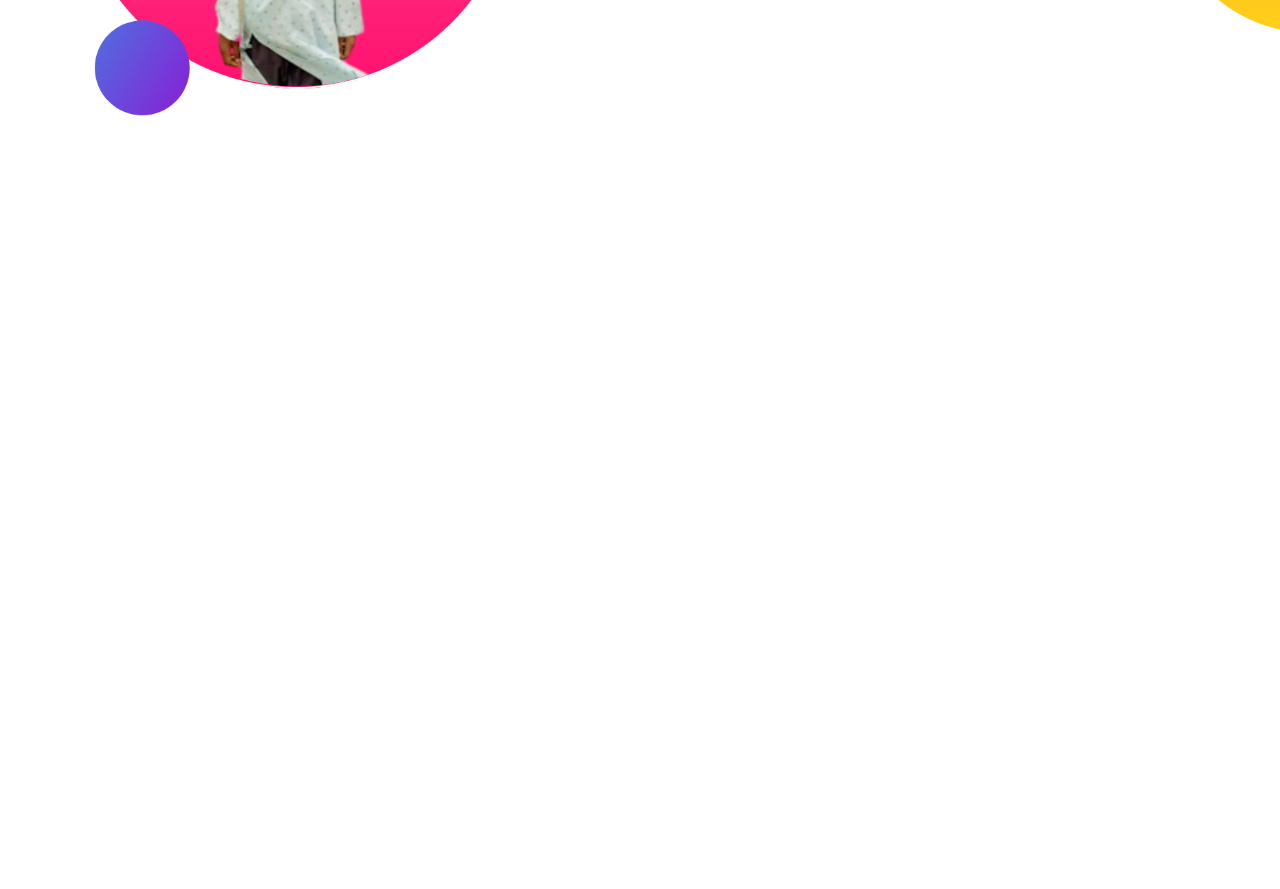
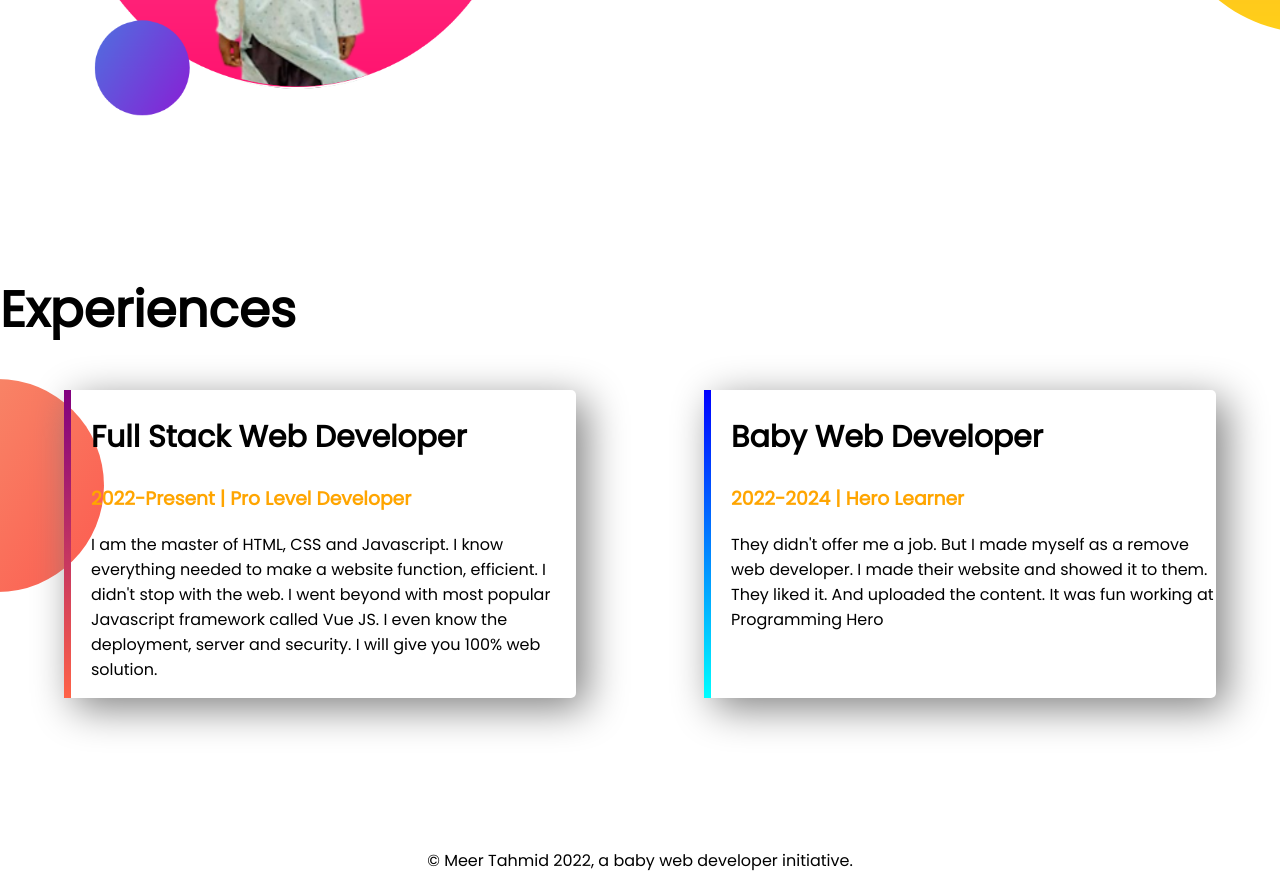
Before and after one commit to MeerTahmids/developer-portfolio, a plain HTML site: page index.html in a window 1280 px wide. Shown: the part 1001-1890 px from the top of the page. Before the commit the page ends 1274 px from the top, so only its background shows below. Drawn offline with Linux system fonts and the light colour scheme.

Commit message:
end of the line

```diff
--- a/index.html
+++ b/index.html
@@ -13,7 +13,7 @@
 </head>
 
 <body>
-    <section class="top-banner">
+    <section class="top-banner flexible-container">
         <div class="half-width">
             <h1>Welcome To</h1>
             <h1><span class="orange-color">Meer Tahmid</span> World</h1>
@@ -26,7 +26,7 @@
         <div class="half-width"><img src="images/Tahmid 01.png" alt=""></div>
     </section>
 
-    <section class="dream-big">
+    <section class="dream-big flexible-container">
 
         <div class="half-width">
             <img src="images/Tahmid 02.png" alt="">
@@ -42,6 +42,35 @@
         </div>
 
     </section>
+
+    <section class="experienc-area">
+
+        <h1>Experiences</h1>
+        <div class="flexible-container">
+            <div id="full-stack-experience" class="experienc-item">
+                <h2>Full Stack Web Developer</h2>
+                <h3 class="orange-color">2022-Present | Pro Level Developer</h3>
+                <p>I am the master of HTML, CSS and Javascript. I know everything needed to make a website function,
+                    efficient. I didn't stop with the web. I went beyond with most popular Javascript framework called
+                    Vue
+                    JS. I even know the deployment, server and security. I will give you 100% web solution.</p>
+            </div>
+
+
+            <div id="web-dev-experience" class="experienc-item">
+                <h2>Baby Web Developer</h2>
+                <h3 class="orange-color">2022-2024 | Hero Learner</h3>
+                <p>They didn't offer me a job. But I made myself as a remove web developer. I made their website and
+                    showed
+                    it to them. They liked it. And uploaded the content. It was fun working at Programming Hero</p>
+            </div>
+        </div>
+
+
+    </section>
+    <footer>
+        <p>© Meer Tahmid 2022, a baby web developer initiative.</p>
+    </footer>
 </body>
 
 </html>
--- a/style.css
+++ b/style.css
@@ -8,11 +8,15 @@ h1 {
 
 }
 
+h2 {
+    font-size: 30px;
+}
+
 .orange-color {
     color: orange;
 }
 
-section {
+.flexible-container {
     display: flex;
     margin-bottom: 150px;
 }
@@ -45,3 +49,35 @@ section {
     background-repeat: no-repeat;
     background-position: right;
 }
+
+.experienc-item {
+    width: 40%;
+    margin-left: 5%;
+    margin-right: 5%;
+    padding-left: 20px;
+    box-shadow: 10px 10px 40px gray;
+    border-radius: 5px;
+    border-left: 10px solid;
+}
+
+.experienc-area {
+    background-image: url(images/exp-bg.png);
+    background-repeat: no-repeat;
+    background-position: left;
+}
+
+#web-dev-experience {
+    border-left: 7px solid;
+    border-image: linear-gradient(blue, cyan) 30;
+    border-image-slice: 1;
+}
+
+#full-stack-experience {
+    border-left: 7px solid;
+    border-image: linear-gradient(purple, tomato) 30;
+    border-image-slice: 1;
+}
+
+footer p {
+    text-align: center;
+}
```
